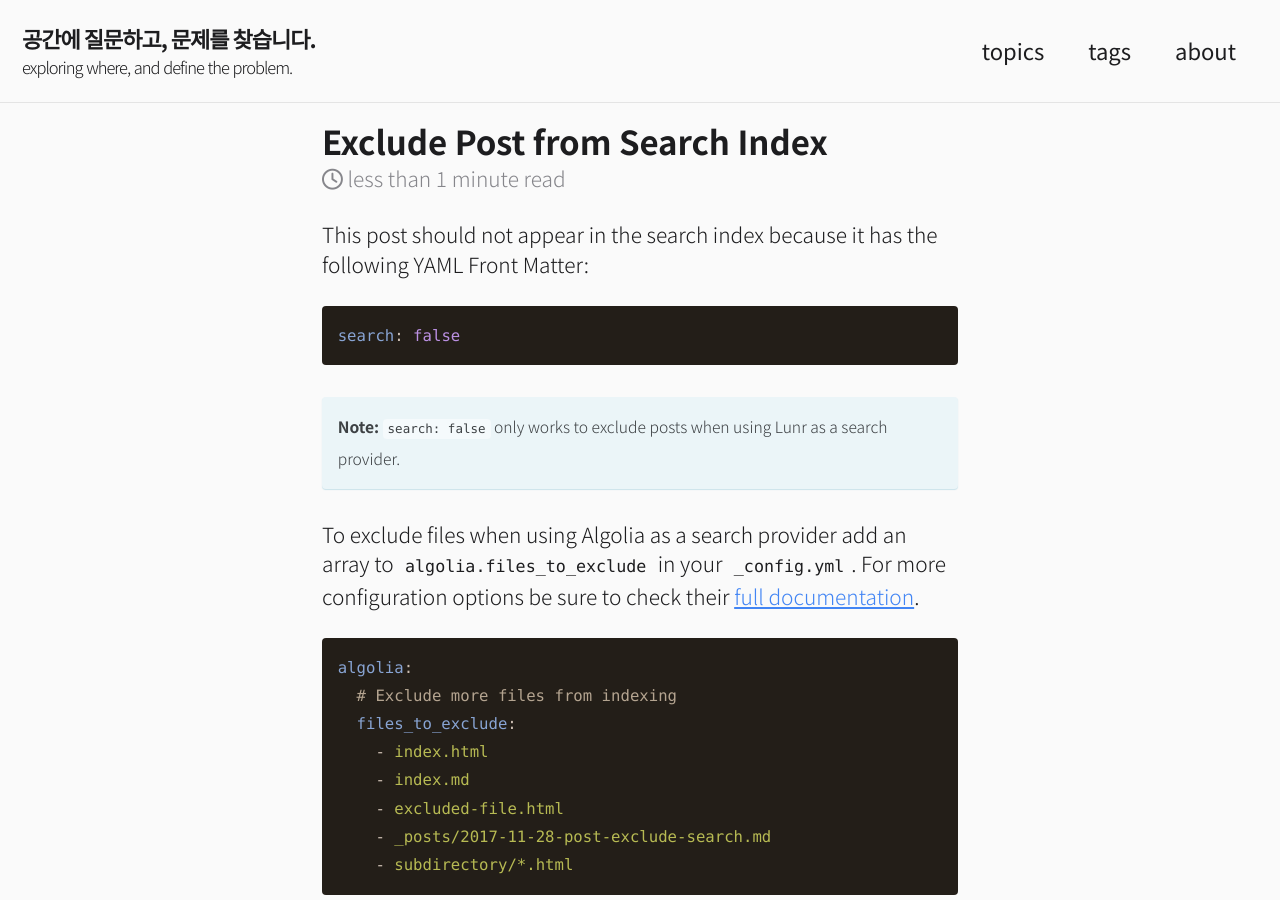
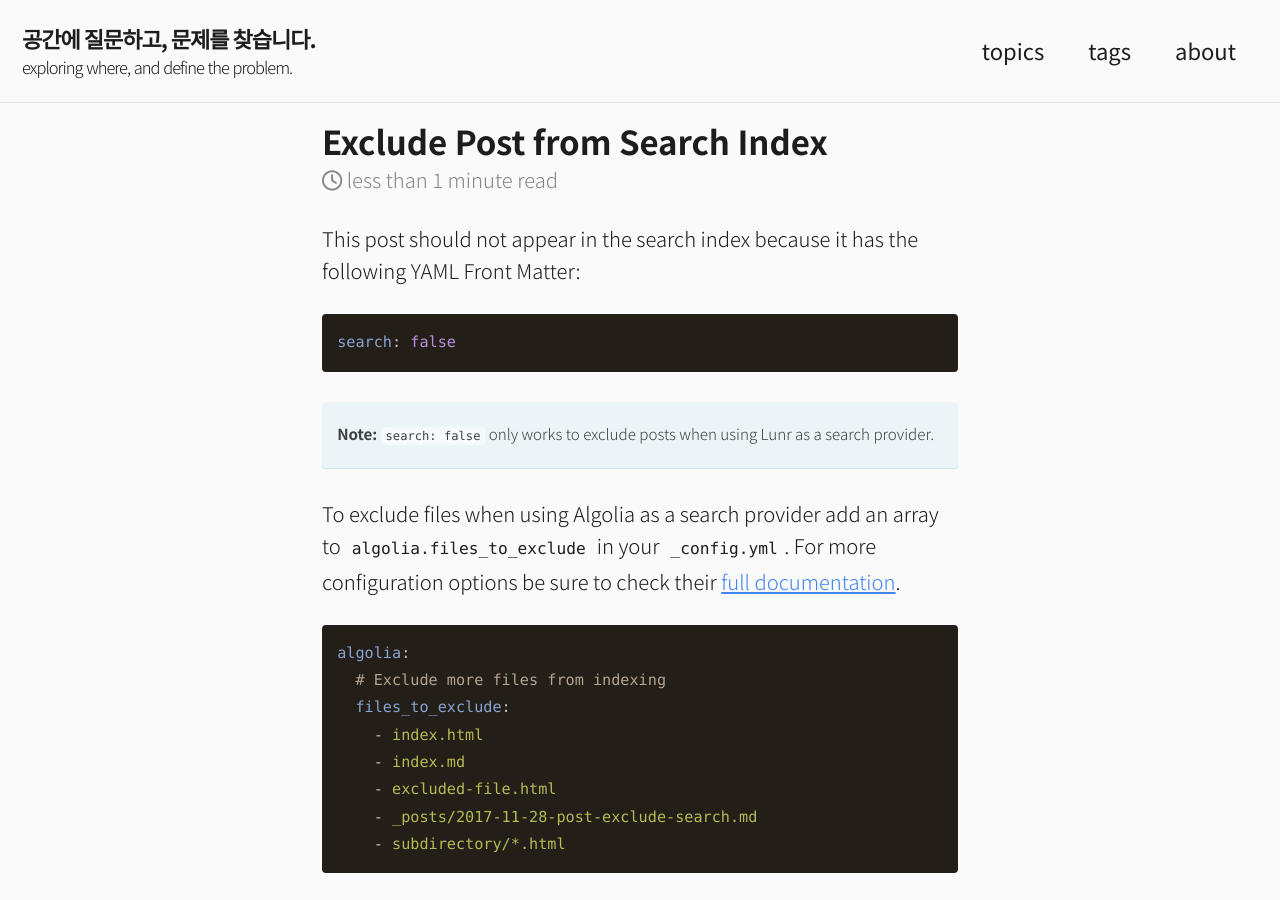
Before and after one commit to epplemint/epplemint.github.io, a Jekyll site: the page built from _posts/2019-11-28-post-exclude-search.md, in a window 1280 px wide and 900 px high. Built offline with Jekyll 4.4.1, drawn with Linux system fonts in a browser that asks for light colours; cached includes are drawn as plain includes; nearby versions of some CDN libraries.

Commit message:
Update _page.scss

```diff
--- a/_sass/minimal-mistakes/_page.scss
+++ b/_sass/minimal-mistakes/_page.scss
@@ -65,8 +65,8 @@ body {
       width: 100%;
       clear: both;
       font-weight: 300;
-      font-size: 0.95em;
-      line-height: 1.4em;
+      font-size: 0.92em;
+      line-height: 1.6em;
     }
   }
 }
```
